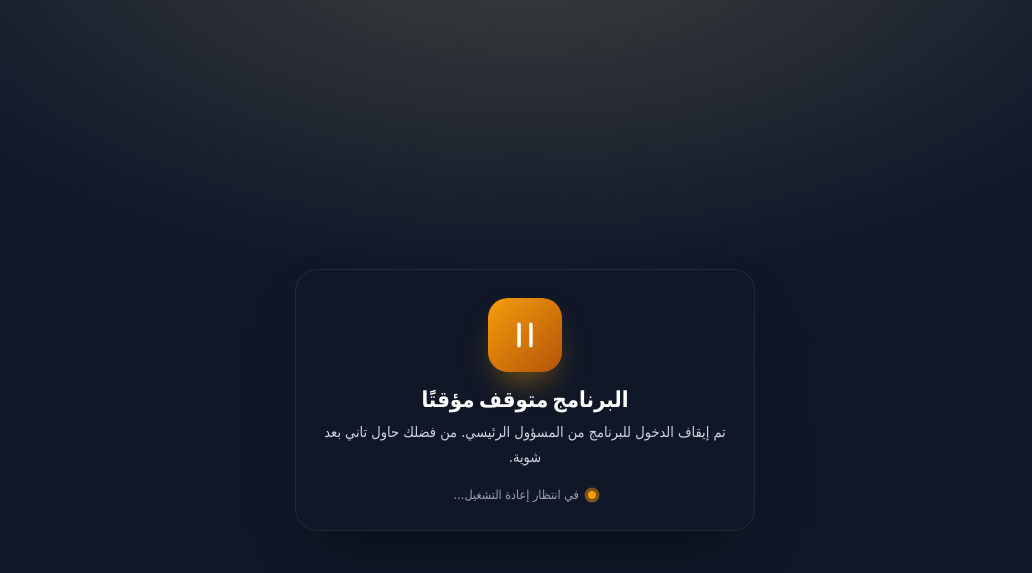
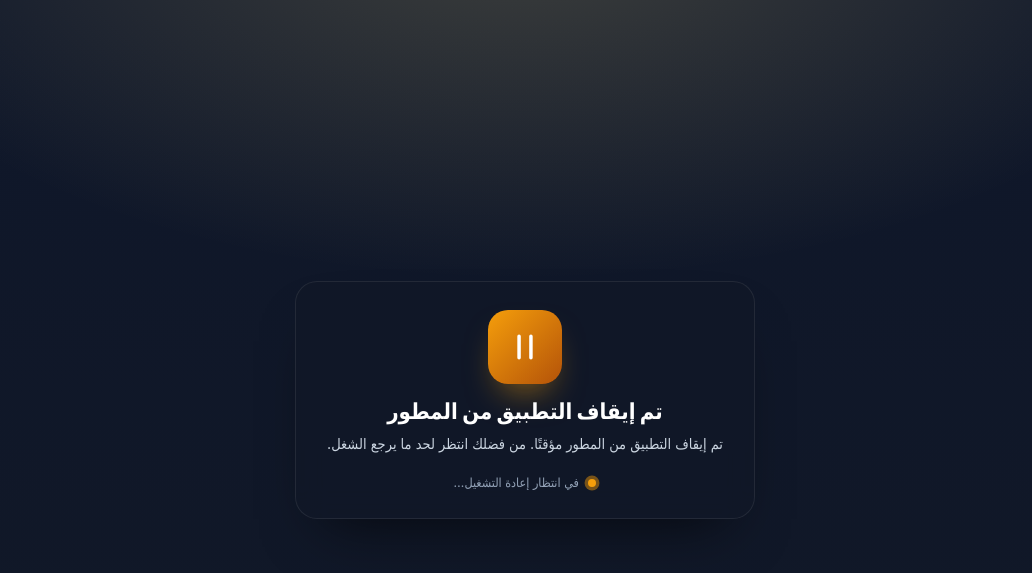
Before and after one commit to tlashany15/th, a Flask app: template templates/maintenance.html in a window 1280 px wide. Shown: the top 573 px of the page, without its empty margins (115-1147 px from the left). Run offline with Flask 3, Linux system fonts and the light colour scheme; the template is opened without the code that fills it, so the values that code supplies are empty; some libraries are stand-ins or nearby versions.

Commit message:
Add files via upload

```diff
--- a/templates/maintenance.html
+++ b/templates/maintenance.html
@@ -3,7 +3,7 @@
 <head>
 <meta charset="utf-8">
 <meta name="viewport" content="width=device-width,initial-scale=1">
-<title>البرنامج متوقف مؤقتًا</title>
+<title>تم إيقاف التطبيق من المطور</title>
 <style>
   *{box-sizing:border-box}
   html,body{margin:0;padding:0;min-height:100%;font-family:-apple-system,BlinkMacSystemFont,"Segoe UI",Tahoma,Arial,sans-serif;background:radial-gradient(1200px 600px at 50% -10%,#fde68a33,transparent 60%),linear-gradient(180deg,#0f172a,#111827);color:#e5e7eb}
@@ -26,8 +26,8 @@
           <path stroke-linecap="round" stroke-linejoin="round" d="M15.75 5.25v13.5m-7.5-13.5v13.5"/>
         </svg>
       </div>
-      <h1>البرنامج متوقف مؤقتًا</h1>
-      <p>تم إيقاف الدخول للبرنامج من المسؤول الرئيسي. من فضلك حاول تاني بعد شوية.</p>
+      <h1>تم إيقاف التطبيق من المطور</h1>
+      <p>تم إيقاف التطبيق من المطور مؤقتًا. من فضلك انتظر لحد ما يرجع الشغل.</p>
       <div class="hint"><span class="dot"></span> في انتظار إعادة التشغيل…</div>
     </div>
   </div>
```
